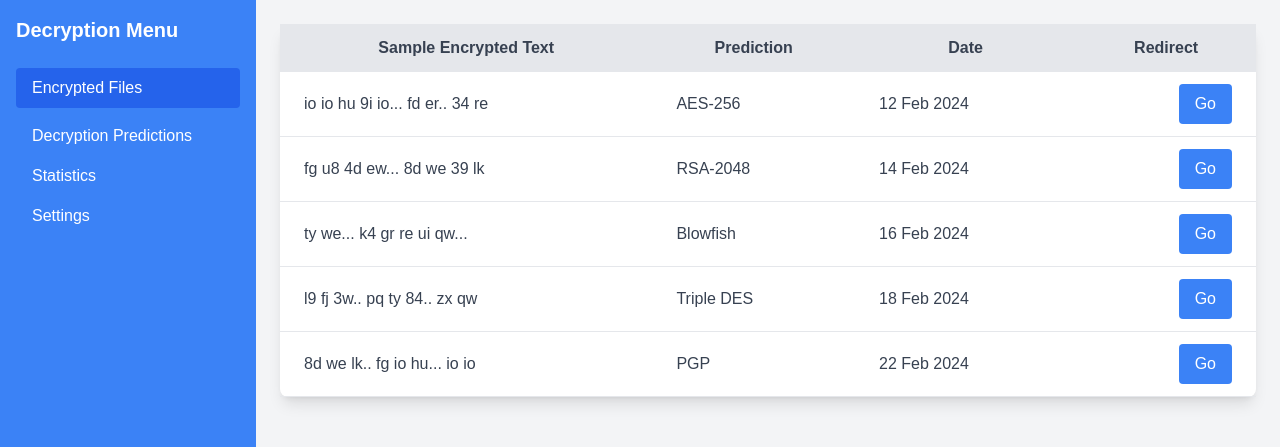
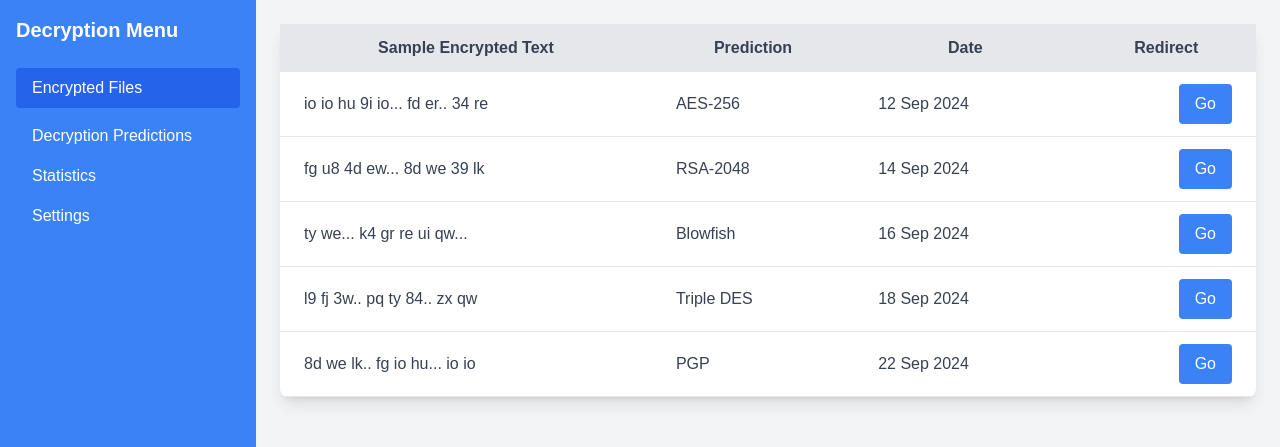
Before and after one commit to kishore-FDI/Cyrpto, a Next.js app: page /history in a window 1280 px wide. Shown: the top 447 px of the page. Built offline with nearby package versions, Linux system fonts and the light colour scheme.

Commit message:
Fixed History Page

```diff
--- a/app/history/page.tsx
+++ b/app/history/page.tsx
@@ -3,11 +3,11 @@ import { useState } from 'react';
 
 export default function Home() {
   const [encryptedFiles] = useState([
-    { text: 'io io hu 9i io... fd er.. 34 re', prediction: 'AES-256', date: '12 Feb 2024' },
-    { text: 'fg u8 4d ew... 8d we 39 lk', prediction: 'RSA-2048', date: '14 Feb 2024' },
-    { text: 'ty we... k4 gr re ui qw...', prediction: 'Blowfish', date: '16 Feb 2024' },
-    { text: 'l9 fj 3w.. pq ty 84.. zx qw', prediction: 'Triple DES', date: '18 Feb 2024' },
-    { text: '8d we lk.. fg io hu... io io', prediction: 'PGP', date: '22 Feb 2024' },
+    { text: 'io io hu 9i io... fd er.. 34 re', prediction: 'AES-256', date: '12 Sep 2024' },
+    { text: 'fg u8 4d ew... 8d we 39 lk', prediction: 'RSA-2048', date: '14 Sep 2024' },
+    { text: 'ty we... k4 gr re ui qw...', prediction: 'Blowfish', date: '16 Sep 2024' },
+    { text: 'l9 fj 3w.. pq ty 84.. zx qw', prediction: 'Triple DES', date: '18 Sep 2024' },
+    { text: '8d we lk.. fg io hu... io io', prediction: 'PGP', date: '22 Sep 2024' },
   ]);
 
   return (
```
